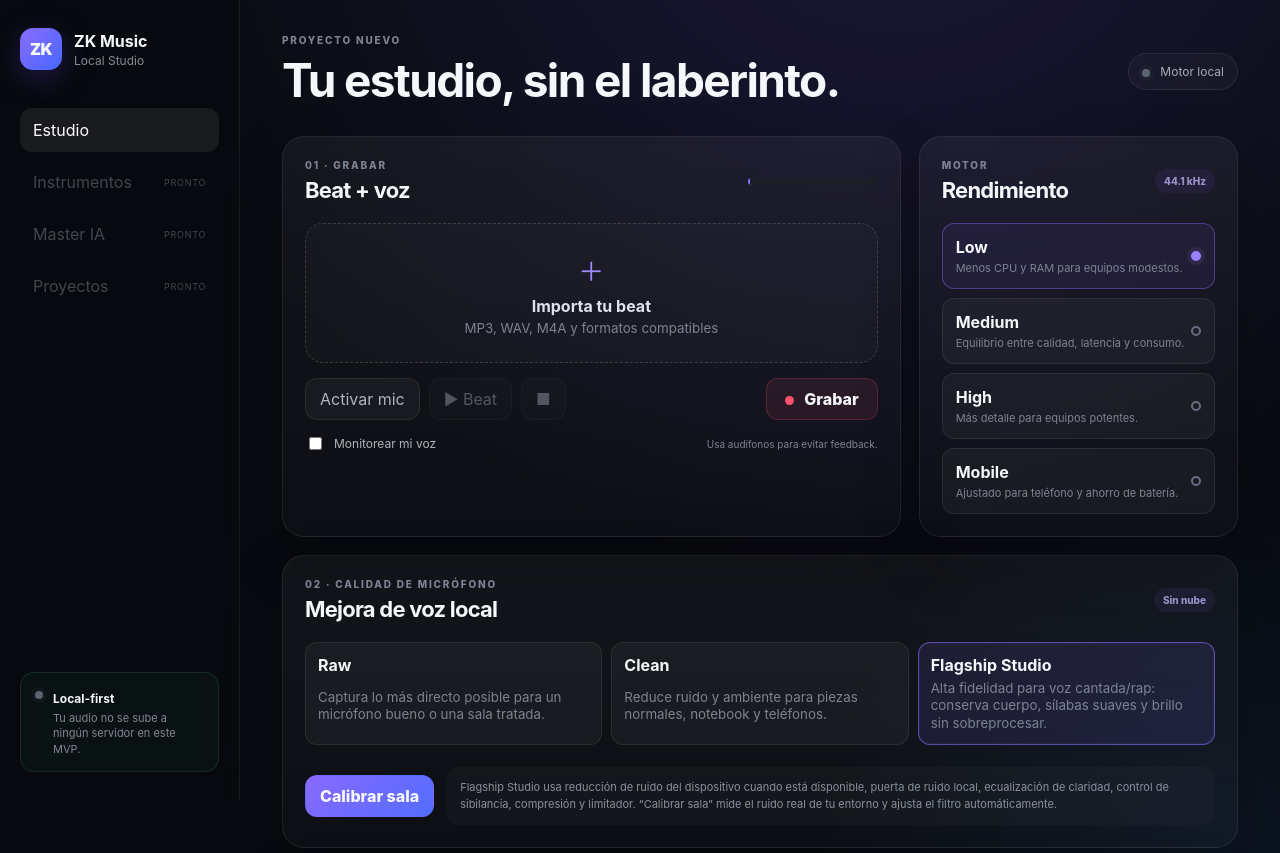
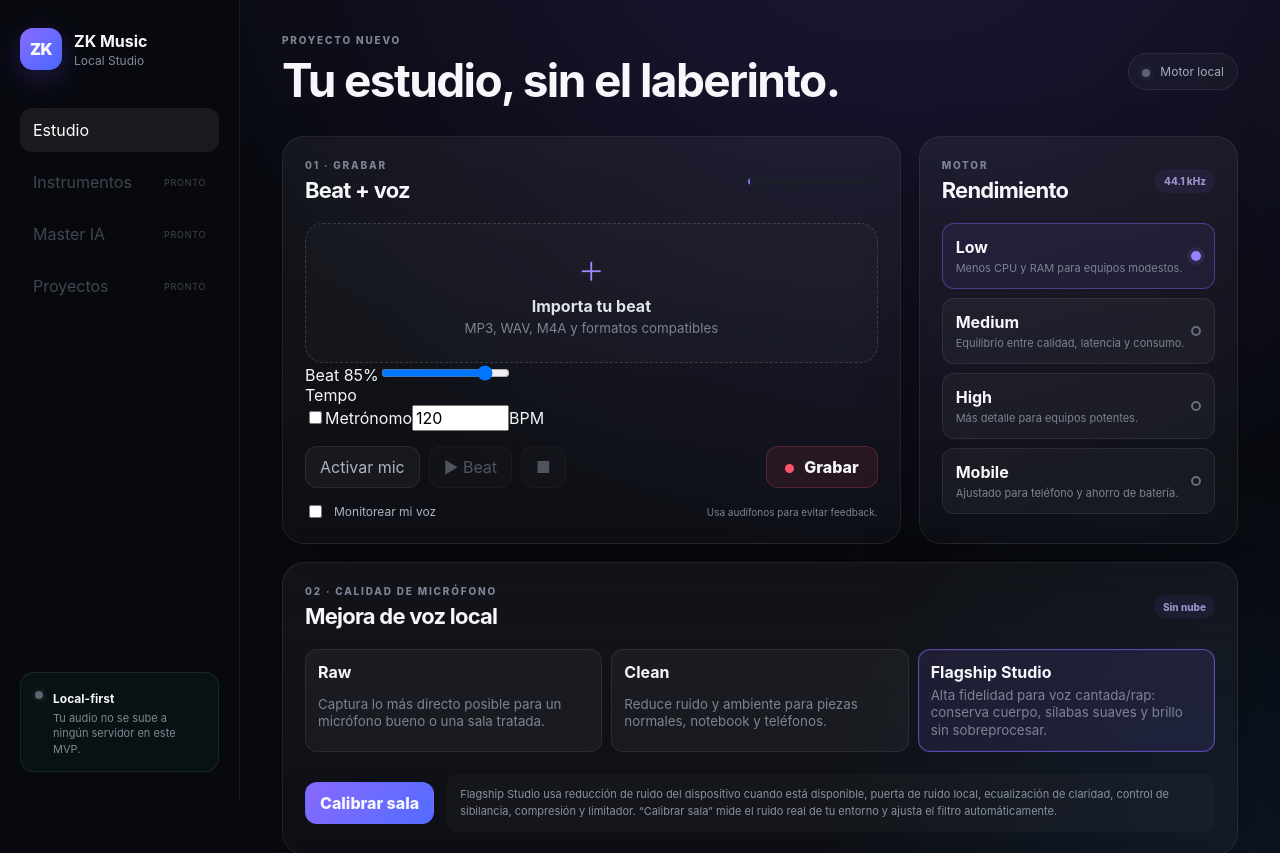
Before and after one commit to ZKYONA/Zk_Music, a React (Vite) app: page / in a window 1280 px wide. Shown: the top 853 px of the page. Built offline with nearby package versions, Linux system fonts and the light colour scheme.

Commit message:
feat(ui): connect recording controls

```diff
--- a/src/App.tsx
+++ b/src/App.tsx
@@ -1,4 +1,5 @@
 import { useEffect, useMemo, useRef, useState } from "react";
+import { RecordingControls } from "./RecordingControls";
 import {
   AudioEngine,
   type AmbienceSettings,
@@ -320,6 +321,15 @@ export default function App() {
               <small>{beatName ? "Archivo cargado localmente" : "MP3, WAV, M4A y formatos compatibles"}</small>
             </label>
 
+            <RecordingControls
+              beatVolume={beatVolume}
+              onBeatVolumeChange={setBeatVolume}
+              metronome={metronome}
+              onMetronomeChange={setMetronome}
+              bpm={bpm}
+              onBpmChange={setBpm}
+            />
+
             <div className="transport">
               <button className="ghost-button" onClick={enableMic}>
                 {micReady ? "Mic listo" : "Activar mic"}
```
